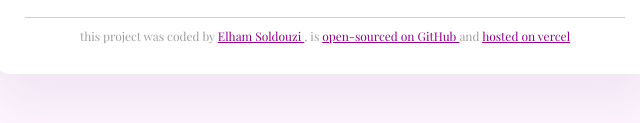
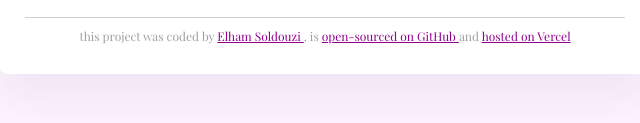
Before and after one commit to ElhamSoldouzi/week7-shecode-homework, a plain HTML site: page index.html in a window 1280 px wide. Shown: the part 275-398 px from the top of the page, 315-955 px from the left. Drawn offline with nearby package versions, Linux system fonts and the light colour scheme; a web font is replaced by a local one.

Commit message:
correcting a mistyped

```diff
--- a/index.html
+++ b/index.html
@@ -70,7 +70,7 @@
         </a>
         and
         <a href="https://week7-shecode-homework.vercel.app/">
-          hosted on vercel</a
+          hosted on Vercel</a
         >
       </footer>
     </div>
```
